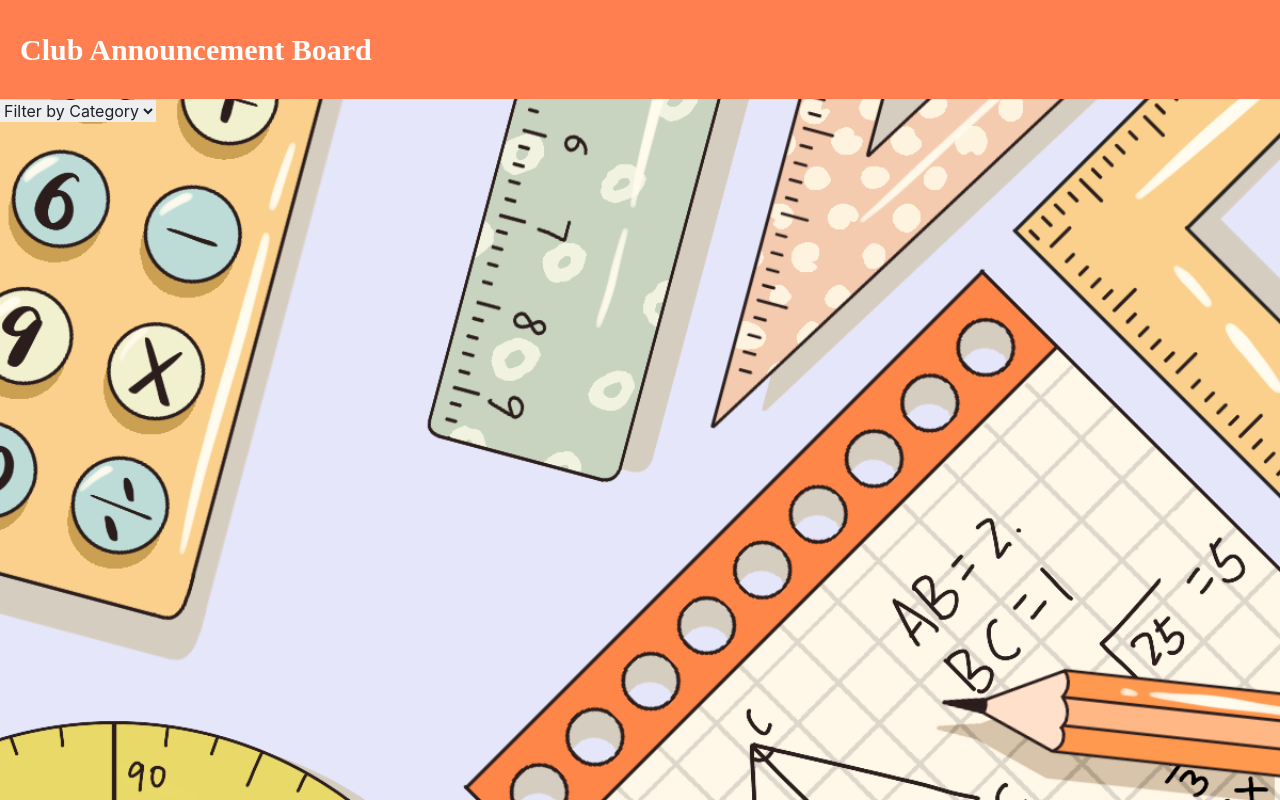
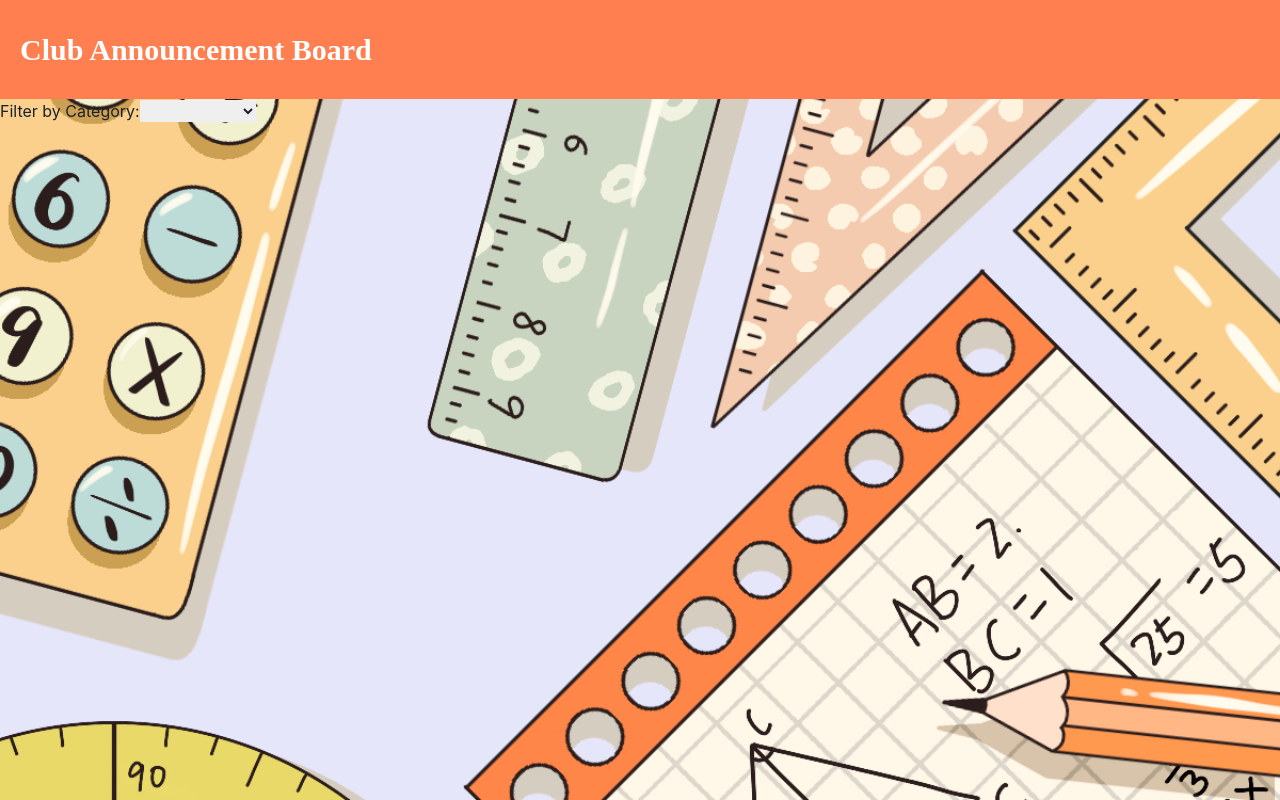
Before and after one commit to amtang325/club-call, a React (Create React App) app in the folder frontend/: page / in a window 1280 px wide. Built offline with nearby package versions, Linux system fonts and the light colour scheme; no server answers; the database is empty.

Commit message:
renamed functions

```diff
--- a/frontend/src/App.js
+++ b/frontend/src/App.js
@@ -54,8 +54,9 @@ function App() {
           Club Announcement Board
         </a>
       </div>
+      <label for = "club-categories">Filter by Category:</label>
       <select id = "club-categories" onChange={handleSelectCategory}>
-        <option>Filter by Category</option>
+        <option></option>
         <option value="academic">Academic</option>
         <option value="activism">Activism</option>
         <option value="arts">Arts</option>
```
